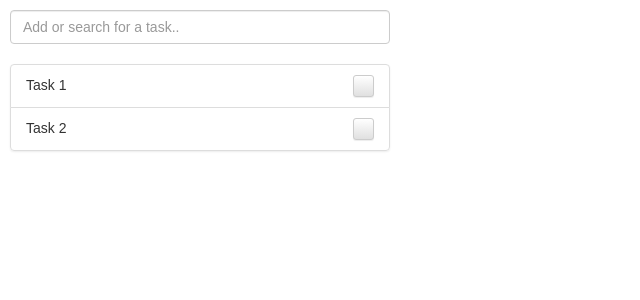
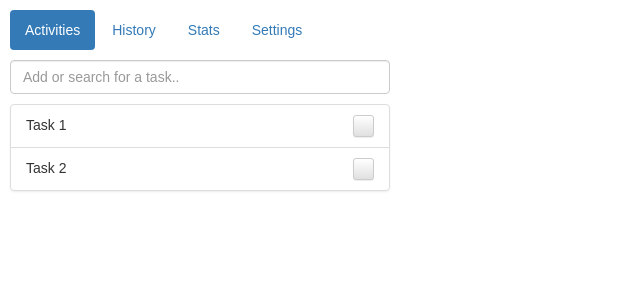
Before and after one commit to slavsan/time-tracker, a React (Create React App) app: page / in a window 1280 px wide. Shown: the top 300 px of the page, without its empty margins (0-640 px from the left). Built offline with nearby package versions, Linux system fonts and the light colour scheme; a web font is replaced by a local one.

Commit message:
Added navigation

```diff
--- a/src/TimeTracker.tsx
+++ b/src/TimeTracker.tsx
@@ -1,31 +1,18 @@
 import * as React from 'react';
-import { FormEvent } from 'react';
-import { Form, FormControl } from 'react-bootstrap';
-import { v4 as uuid } from 'uuid';
-import TasksList from './components/TasksList';
-import Task from './types/task';
+import Navigation from './components/Navigation';
+import Pages from './components/Pages';
+import ActivitiesPage from './components/ActivitiesPage';
+import HistoryPage from './components/HistoryPage';
+import StatsPage from './components/StatsPage';
+import SettingsPage from './components/SettingsPage';
 import './bootstrap/css/bootstrap.min.css';
 import './bootstrap/css/bootstrap-theme.min.css';
 import './TimeTracker.css';
 
 type Props = {};
 type State = {
-  tasks: Array<Task>,
-  filterValue: string
+  activeTab: number
 };
-
-interface MyEventTarget extends EventTarget {
-  value: string;
-}
-
-interface MyFormEvent<T> extends React.FormEvent<T> {
-  target: MyEventTarget;
-}
-
-const defaultTasks = [
-  {id: '1', name: 'Task 1'},
-  {id: '2', name: 'Task 2'}
-];
 
 class TimeTracker extends React.Component<{}, {}> {
   state: State;
@@ -33,47 +20,42 @@ class TimeTracker extends React.Component<{}, {}> {
   constructor(props: Props) {
     super(props);
     this.state = {
-      tasks: defaultTasks,
-      filterValue: ''
+      activeTab: 1
     };
 
-    this.onChangeFilterValue = this.onChangeFilterValue.bind(this);
-    this.addTask = this.addTask.bind(this);
+    this.setActiveTab = this.setActiveTab.bind(this);
   }
 
-  addTask(e: FormEvent<Form>) {
-    e.preventDefault();
-    const name = this.state.filterValue;
-    if (name === '') {
-      return;
-    }
-    if (this.state.tasks.filter(t => t.name === name).length) {
-      return;
-    }
-    const tasks = this.state.tasks;
-    tasks.push({
-      id: uuid(),
-      name: name
-    });
-    this.setState({filterValue: '', tasks});
+  setActiveTab(activeTab: number) {
+    this.setState({activeTab});
   }
 
-  onChangeFilterValue(value: string) {
-    this.setState({filterValue: value});
+  renderPages() {
+    if (this.state.activeTab === 1) {
+      return <ActivitiesPage />;
+    }
+
+    if (this.state.activeTab === 2) {
+      return <HistoryPage />;
+    }
+
+    if (this.state.activeTab === 2) {
+      return <StatsPage />;
+    }
+
+    return <SettingsPage />;
   }
 
   render() {
     return (
       <div id="main">
-        <Form onSubmit={this.addTask}>
-          <FormControl
-            type="text"
-            placeholder="Add or search for a task.."
-            value={this.state.filterValue}
-            onChange={(e: MyFormEvent<FormControl>) => this.onChangeFilterValue(e.target.value)}
-          />
-        </Form>
-        <TasksList tasks={this.state.tasks} />
+        <Navigation
+          activeTab={this.state.activeTab}
+          onChangeTab={(activeTab: number) => this.setActiveTab(activeTab)}
+        />
+        <Pages>
+          {this.renderPages()}
+        </Pages>
       </div>
     );
   }
--- /dev/null
+++ b/src/components/ActivitiesPage.tsx
@@ -0,0 +1,81 @@
+import * as React from 'react';
+import { v4 as uuid } from 'uuid';
+import { Form, FormControl } from 'react-bootstrap';
+import TasksList from './TasksList';
+import Task from '../types/task';
+import { FormEvent } from 'react';
+
+type Props = {
+};
+type State = {
+  tasks: Array<Task>,
+  filterValue: string
+};
+
+interface MyEventTarget extends EventTarget {
+  value: string;
+}
+
+interface MyFormEvent<T> extends React.FormEvent<T> {
+  target: MyEventTarget;
+}
+
+const defaultTasks = [
+  {id: '1', name: 'Task 1'},
+  {id: '2', name: 'Task 2'}
+];
+
+class ActivitiesPage extends React.Component<{}, {}> {
+  props: Props;
+  state: State;
+
+  constructor(props: Props) {
+    super(props);
+    this.state = {
+      tasks: defaultTasks,
+      filterValue: ''
+    };
+
+    this.addTask = this.addTask.bind(this);
+    this.onChangeFilterValue = this.onChangeFilterValue.bind(this);
+  }
+
+  onChangeFilterValue(value: string) {
+    this.setState({filterValue: value});
+  }
+
+  addTask(e: FormEvent<Form>) {
+    e.preventDefault();
+    const name = this.state.filterValue;
+    if (name === '') {
+      return;
+    }
+    if (this.state.tasks.filter(t => t.name === name).length) {
+      return;
+    }
+    const tasks = this.state.tasks;
+    tasks.push({
+      id: uuid(),
+      name: name
+    });
+    this.setState({filterValue: '', tasks});
+  }
+
+  render() {
+    return (
+      <div>
+        <Form onSubmit={this.addTask}>
+          <FormControl
+            type="text"
+            placeholder="Add or search for a task.."
+            value={this.state.filterValue}
+            onChange={(e: MyFormEvent<FormControl>) => this.onChangeFilterValue(e.target.value)}
+          />
+        </Form>
+        <TasksList tasks={this.state.tasks} />
+      </div>
+    );
+  }
+}
+
+export default ActivitiesPage;
--- /dev/null
+++ b/src/components/HistoryPage.tsx
@@ -0,0 +1,22 @@
+import * as React from 'react';
+
+type Props = {
+};
+
+class HistoryPage extends React.Component<{}, {}> {
+  props: Props;
+
+  constructor(props: Props) {
+    super(props);
+  }
+
+  render() {
+    return (
+      <div>
+        History page here..
+      </div>
+    );
+  }
+}
+
+export default HistoryPage;
--- /dev/null
+++ b/src/components/Navigation.css
@@ -0,0 +1,3 @@
+.nav.Navigation {
+    margin-bottom: 10px;
+}
--- /dev/null
+++ b/src/components/Navigation.tsx
@@ -0,0 +1,35 @@
+import * as React from 'react';
+import { FormEvent } from 'react';
+import { Form, Nav, NavItem } from 'react-bootstrap';
+import './Navigation.css';
+
+type Props = {
+  activeTab: number,
+  onChangeTab: Function
+};
+
+class Navigation extends React.Component<{}, {}> {
+  props: Props;
+
+  constructor(props: Props) {
+    super(props);
+  }
+
+  render() {
+    return (
+      <Nav
+        bsStyle="pills"
+        className="Navigation"
+        activeKey={this.props.activeTab}
+        onSelect={(activeTab: FormEvent<Form>) => this.props.onChangeTab(activeTab)}
+      >
+        <NavItem eventKey={1}>Activities</NavItem>
+        <NavItem eventKey={2}>History</NavItem>
+        <NavItem eventKey={3}>Stats</NavItem>
+        <NavItem eventKey={4}>Settings</NavItem>
+      </Nav>
+    );
+  }
+}
+
+export default Navigation;
--- /dev/null
+++ b/src/components/Pages.tsx
@@ -0,0 +1,25 @@
+import * as React from 'react';
+import { ReactNode } from 'react';
+
+type Props = {
+  children?: ReactNode
+};
+
+class Pages extends React.Component<{}, {}> {
+  props: Props;
+
+  constructor(props: Props) {
+    super(props);
+  }
+
+  render() {
+    const {children} = this.props;
+    return (
+      <div>
+        {children}
+      </div>
+    );
+  }
+}
+
+export default Pages;
--- /dev/null
+++ b/src/components/SettingsPage.tsx
@@ -0,0 +1,21 @@
+import * as React from 'react';
+
+type Props = {};
+
+class SettingsPage extends React.Component<{}, {}> {
+  props: Props;
+
+  constructor(props: Props) {
+    super(props);
+  }
+
+  render() {
+    return (
+      <div>
+        Settings page here..
+      </div>
+    );
+  }
+}
+
+export default SettingsPage;
--- /dev/null
+++ b/src/components/StatsPage.tsx
@@ -0,0 +1,22 @@
+import * as React from 'react';
+
+type Props = {
+};
+
+class StatsPage extends React.Component<{}, {}> {
+  props: Props;
+
+  constructor(props: Props) {
+    super(props);
+  }
+
+  render() {
+    return (
+      <div>
+        Stats page here..
+      </div>
+    );
+  }
+}
+
+export default StatsPage;
--- a/src/components/TasksList.css
+++ b/src/components/TasksList.css
@@ -1,5 +1,5 @@
 .TasksList {
-    margin-top: 20px;
+    margin-top: 10px;
 }
 
 .TasksList .list-group-item {
```
